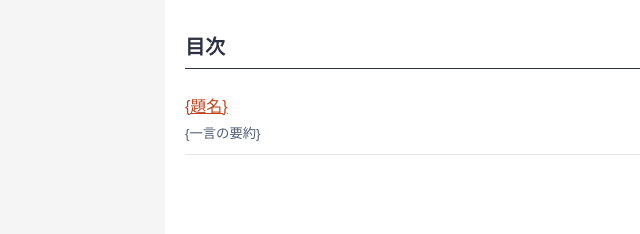
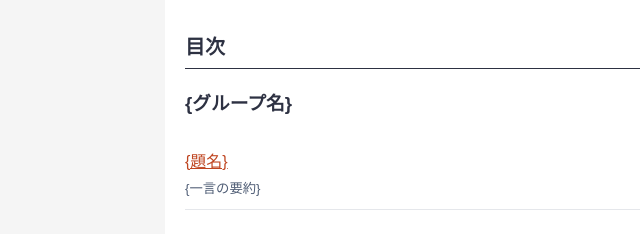
Before and after one commit to marmia/wiki, a plain HTML site: page _templates/domain-index.html in a window 1280 px wide. Shown: the part 174-408 px from the top of the page, without its empty margins (59-699 px from the left). Drawn offline with Linux system fonts and the light colour scheme.

Commit message:
docs: Wiki の役割を担当 BOT 中心に改め、目次をグループ化
Co-Authored-By: Claude Sonnet 5.5 <noreply@anthropic.com>

```diff
--- a/_templates/domain-index.html
+++ b/_templates/domain-index.html
@@ -5,7 +5,9 @@
 <h1>{分野名}</h1>
 <p class="lead">{この分野で何が分かるか：1〜2文}</p>
 <h2>目次</h2>
+<h3>{グループ名}</h3>
 <ul class="toc">
 <li><a href="{ページ}.html">{題名}</a><small>{一言の要約}</small></li>
 </ul>
+<!-- グループを足すときは、上の <h3> と <ul> を1組増やす -->
 </main></body></html>
```
Also changed, not shown: 1 other file.
